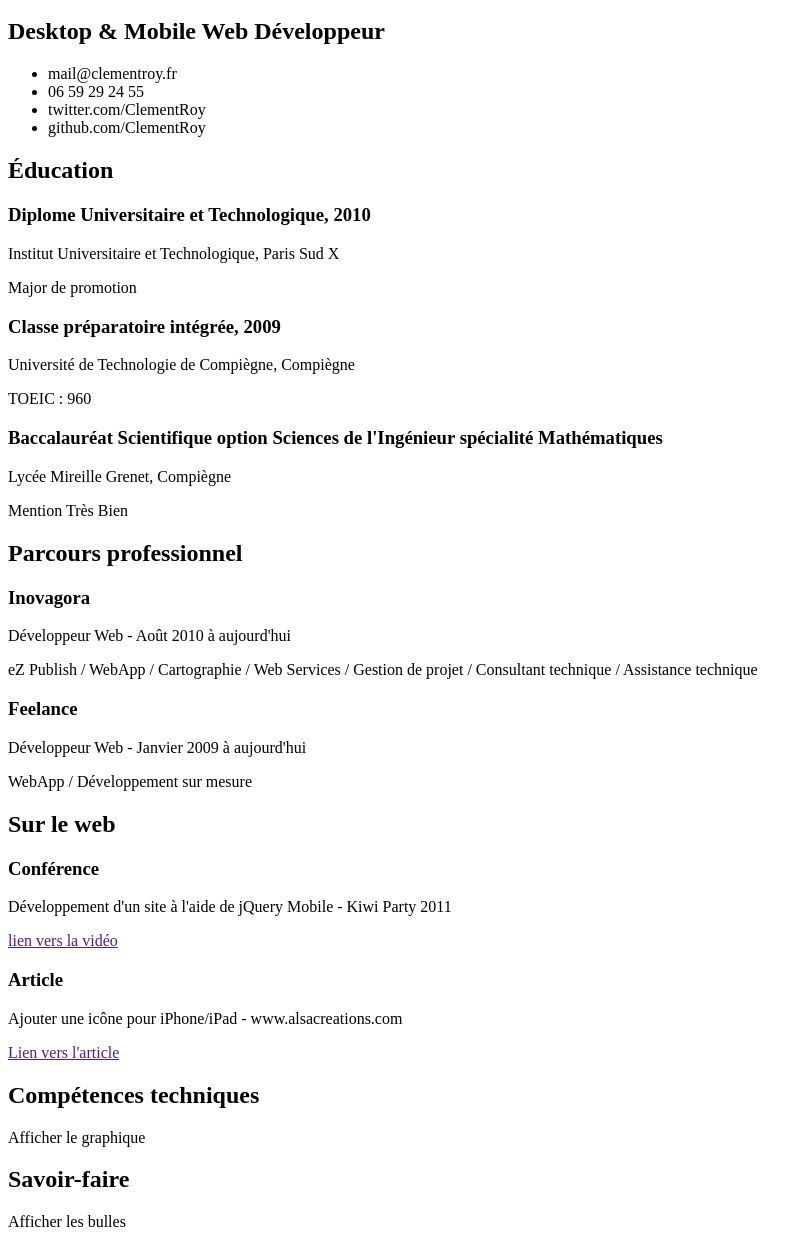
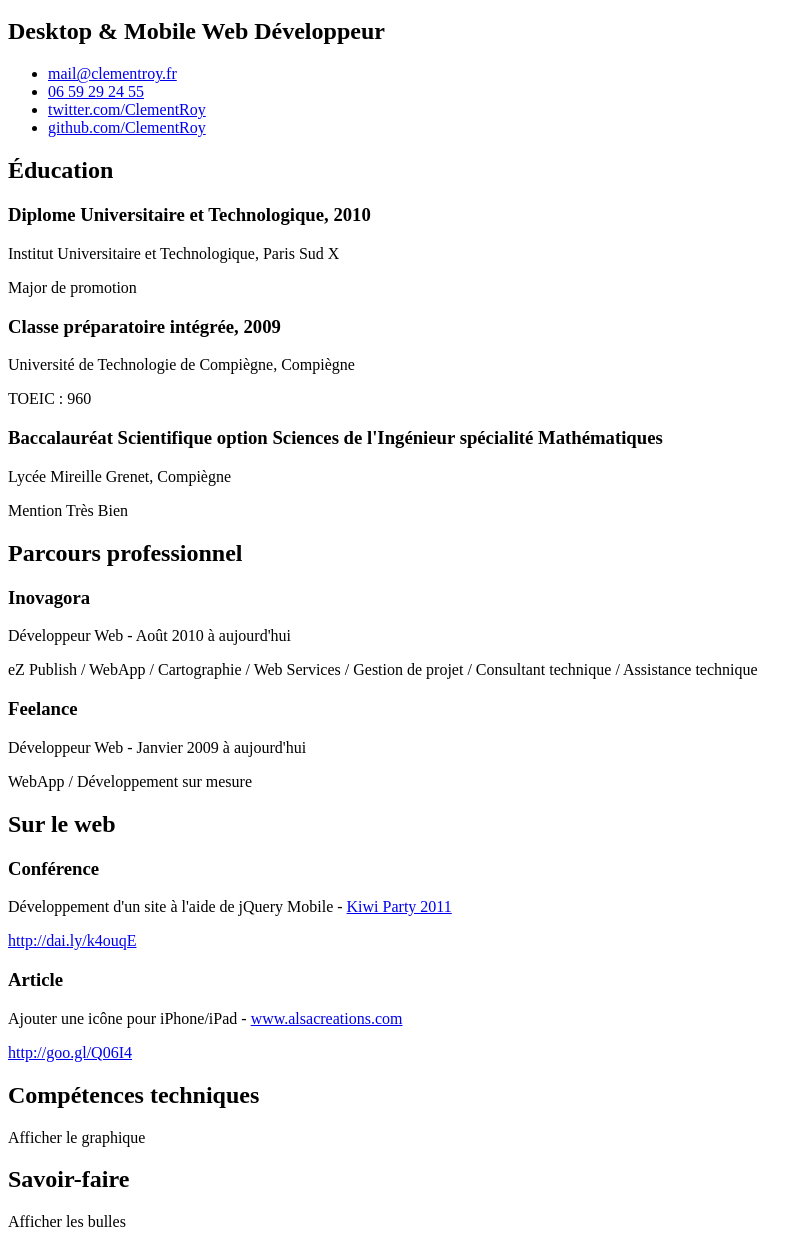
Before and after one commit to ClementRoy/CV, a plain HTML site: page index.html in a window 1280 px wide. Shown: the part 48-1292 px from the top of the page, without its empty margins (0-812 px from the left). Drawn offline with Linux system fonts and the light colour scheme.

Commit message:
Added links

```diff
--- a/index.html
+++ b/index.html
@@ -9,10 +9,10 @@
 		<h2>Desktop & Mobile Web Développeur</h2>
 
 		<ul>
-			<li>mail@clementroy.fr</li>
-			<li>06 59 29 24 55</li>
-			<li>twitter.com/ClementRoy</li>
-			<li>github.com/ClementRoy</li>
+			<li><a href="mailto:mail@clementroy.fr">mail@clementroy.fr</a></li>
+			<li><a href="tel:0659292455">06 59 29 24 55</a></li>
+			<li><a href="http://twitter.com/ClementRoy">twitter.com/ClementRoy</a></li>
+			<li><a href="http://github.com/ClementRoy">github.com/ClementRoy</a></li>
 		</ul>
 
 		<section>
@@ -49,12 +49,12 @@
 			<h2>Sur le web</h2>
 
 			<h3>Conférence</h3>
-			<p>Développement d'un site à l'aide de jQuery Mobile - Kiwi Party 2011</p>
-			<a href="">lien vers la vidéo</a>
+			<p>Développement d'un site à l'aide de jQuery Mobile - <a href="http://2011.kiwiparty.fr/">Kiwi Party 2011</a></p>
+			<a href="http://dai.ly/k4ouqE">http://dai.ly/k4ouqE</a>
 
 			<h3>Article</h3>
-			<p>Ajouter une icône pour iPhone/iPad - www.alsacreations.com</p>
-			<a href="">Lien vers l'article</a>
+			<p>Ajouter une icône pour iPhone/iPad - <a href="http://www.alsacreations.com">www.alsacreations.com</a></p>
+			<a href="http://goo.gl/Q06I4">http://goo.gl/Q06I4</a>
 
 		</section>
 
```
